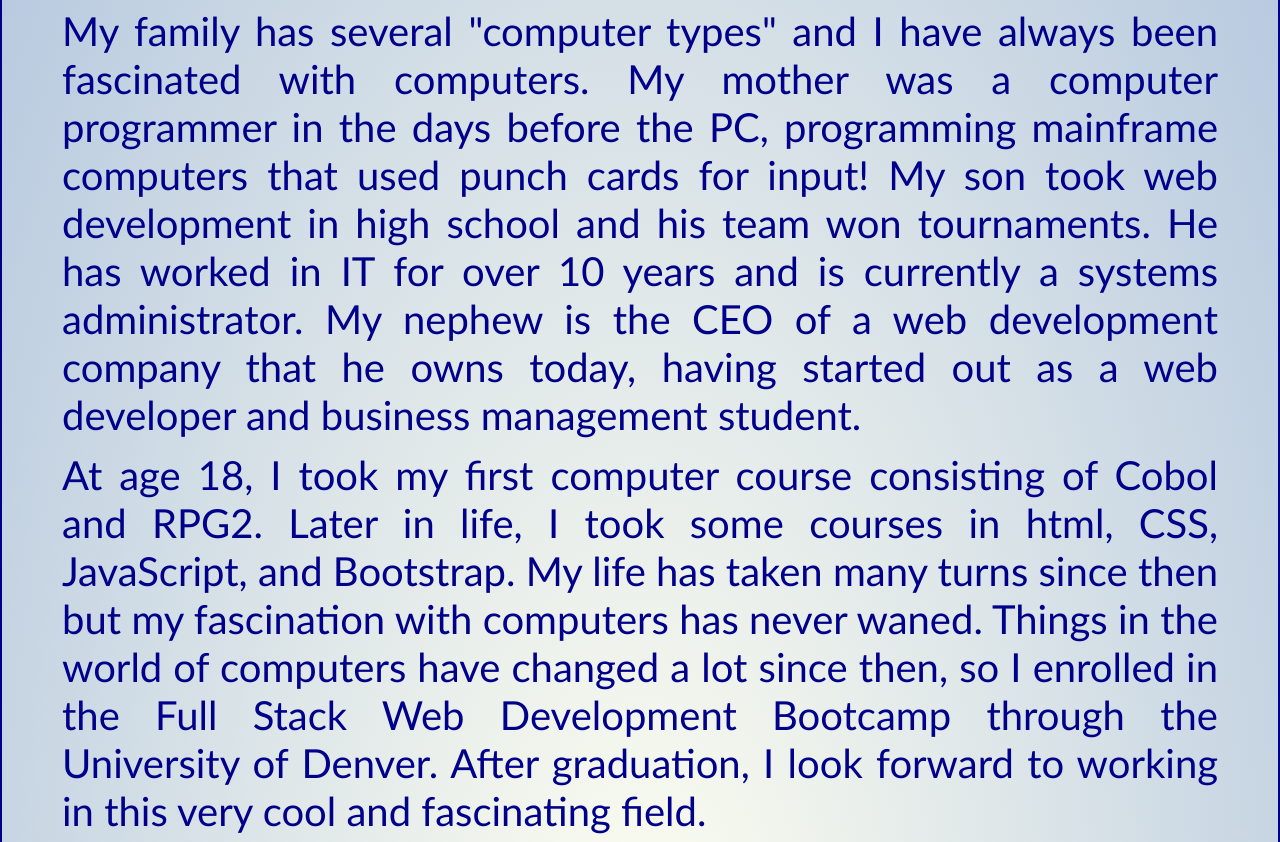
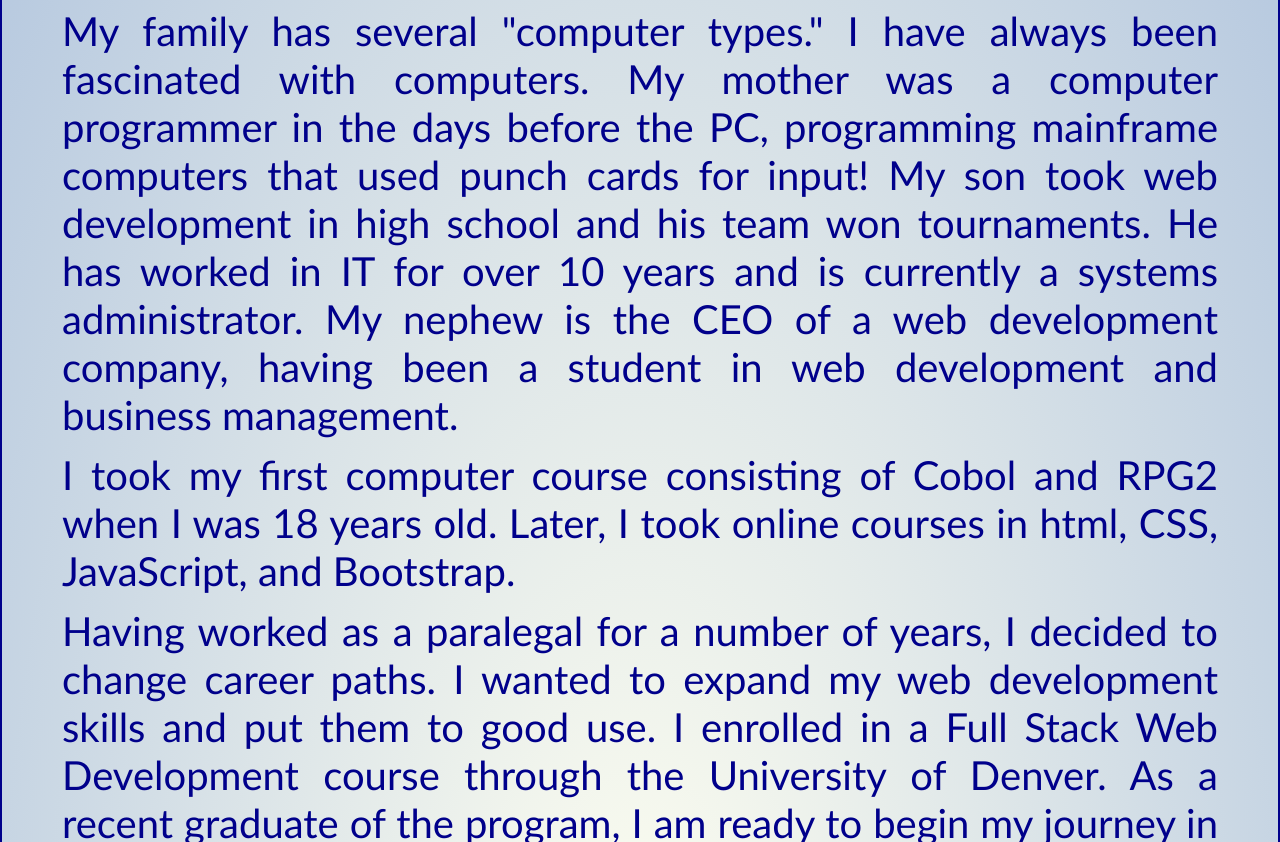
Before and after one commit to lavendarqueen/Portfolio, a plain HTML site: page index.html in a window 1280 px wide. Shown: the part 301-1143 px from the top of the page. Drawn offline with Linux system fonts and the light colour scheme.

Commit message:
Made changes to content.

```diff
--- a/index.html
+++ b/index.html
@@ -26,25 +26,29 @@
       <section>
         <h2 id="aboutMe" href="aboutMe">About Me</h2>
         <p>
-          My family has several "computer types" and I have always been
-          fascinated with computers. My mother was a computer programmer in the
-          days before the PC, programming mainframe computers that used punch
-          cards for input! My son took web development in high school and his
-          team won tournaments. He has worked in IT for over 10 years and is
-          currently a systems administrator. My nephew is the CEO of a web
-          development company that he owns today, having started out as a web
-          developer and business management student.
+          My family has several "computer types." I have always been fascinated
+          with computers. My mother was a computer programmer in the days before
+          the PC, programming mainframe computers that used punch cards for
+          input! My son took web development in high school and his team won
+          tournaments. He has worked in IT for over 10 years and is currently a
+          systems administrator. My nephew is the CEO of a web development
+          company, having been a student in web development and business
+          management.
         </p>
         <br />
         <p>
-          At age 18, I took my first computer course consisting of Cobol and
-          RPG2. Later in life, I took some courses in html, CSS, JavaScript, and
-          Bootstrap. My life has taken many turns since then but my fascination
-          with computers has never waned. Things in the world of computers have
-          changed a lot since then, so I enrolled in the Full Stack Web
-          Development Bootcamp through the University of Denver. After
-          graduation, I look forward to working in this very cool and
-          fascinating field.
+          I took my first computer course consisting of Cobol and RPG2 when I
+          was 18 years old. Later, I took online courses in html, CSS,
+          JavaScript, and Bootstrap.
+        </p>
+        <br />
+        <p>
+          Having worked as a paralegal for a number of years, I decided to
+          change career paths. I wanted to expand my web development skills and
+          put them to good use. I enrolled in a Full Stack Web Development
+          course through the University of Denver. As a recent graduate of the
+          program, I am ready to begin my journey in this very interesting
+          field.
         </p>
         <h2 id="projects" href="projects">Projects</h2>
         <div class="parentContainer">
```
